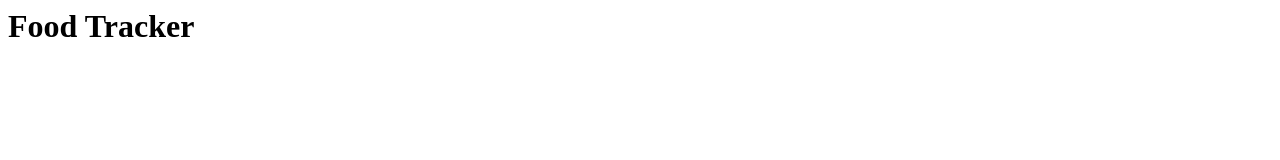
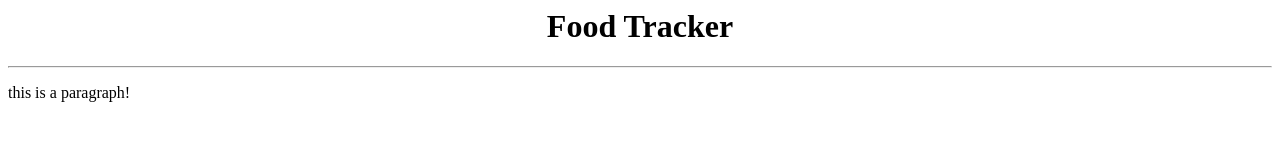
Before and after one commit to hdyoungg/darkstarFoodTracker, a plain HTML site: page levi/index.html in a window 1280 px wide. Drawn offline with Linux system fonts and the light colour scheme.

Commit message:
additional html

```diff
--- a/levi/index.html
+++ b/levi/index.html
@@ -10,9 +10,15 @@
   </head>
   <body>
 
+    <center>
     <div>
       <h1>Food Tracker</h1>
     </div>
+  </center>
+
+  <hr />
+
+    <p>this is a paragraph!</p>
 
   </body>
 </html>
```
